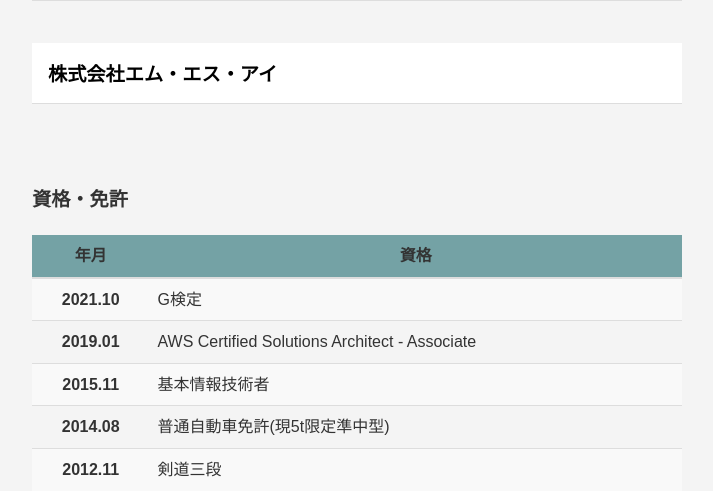
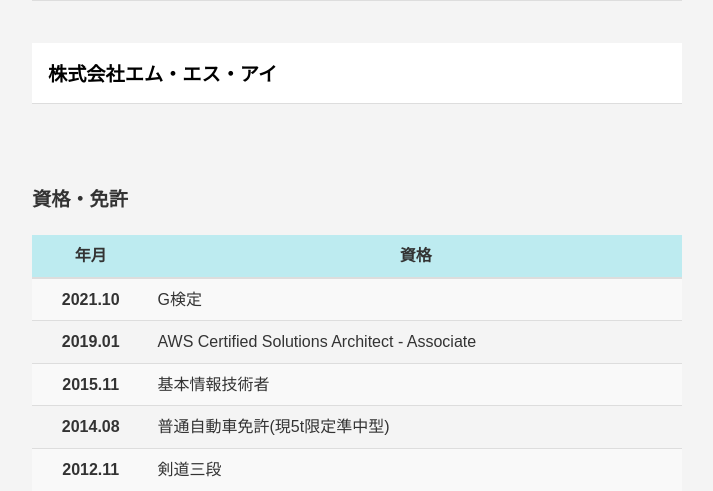
Before and after one commit to shakevo/portfolio-202407, a PHP site: page / in a window 1280 px wide. Shown: the part 1767-2258 px from the top of the page, without its empty margins (283-996 px from the left). Run offline with PHP 8.4, Linux system fonts and the light colour scheme; some web fonts are replaced.

Commit message:
テキスト修正

```diff
--- a/public_html/styles.css
+++ b/public_html/styles.css
@@ -74,7 +74,7 @@
 }
 
 table thead th {
-    background-color: #74a2a5;
+    background-color: #bdebf0;
     font-weight: bold;
     text-align: center;
     padding: 8px;
```
